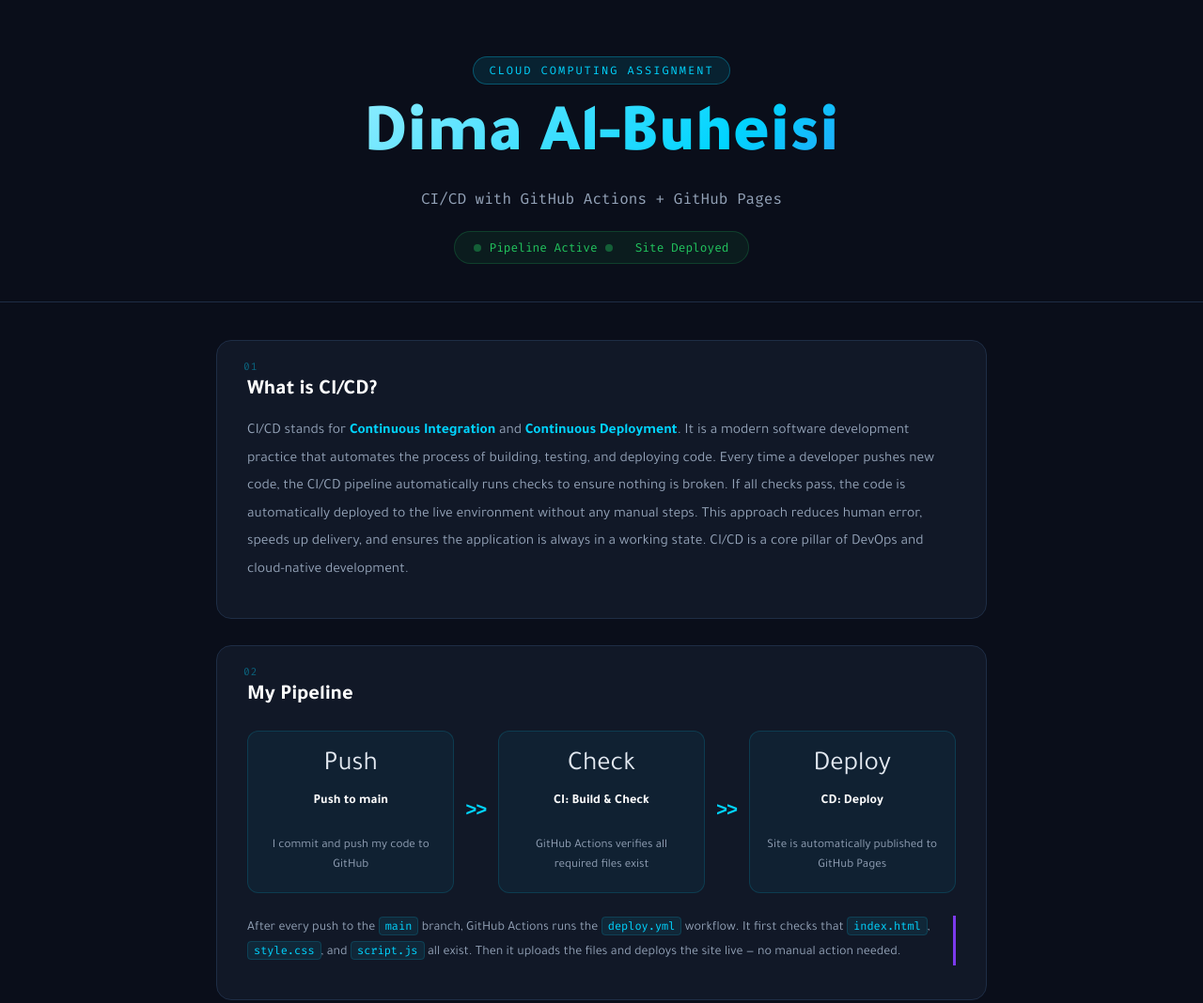
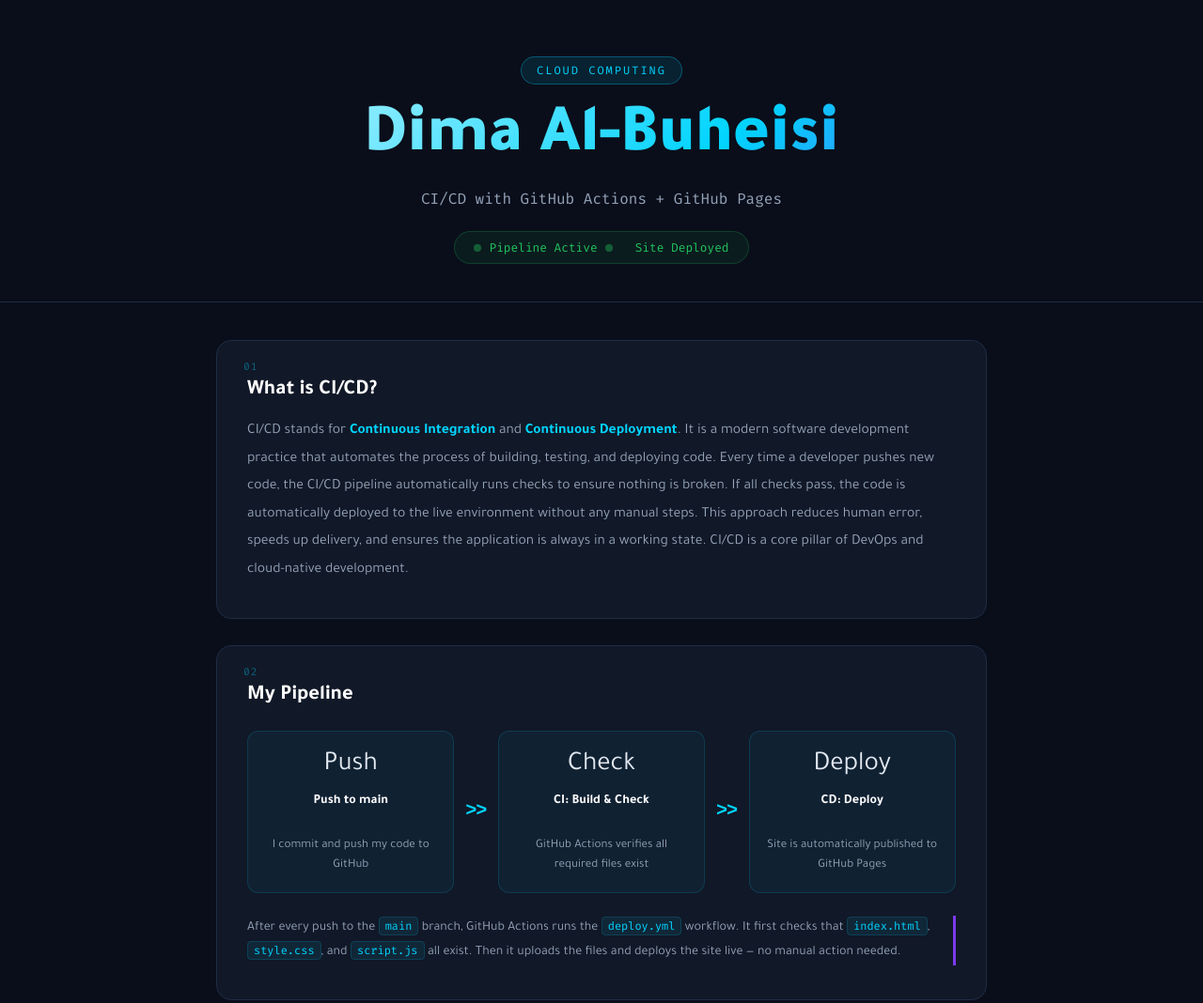
Before and after one commit to dimaalbohisi/cloud-beginner-cicd-pages-DimaBuheisi, a plain HTML site: page index.html in a window 1280 px wide. Shown: the top 1068 px of the page at 94% size. Drawn offline with Linux system fonts and the light colour scheme.

Commit message:
Update index.html

```diff
--- a/index.html
+++ b/index.html
@@ -10,7 +10,7 @@
 <body>
   <div class="bg-grid"></div>
   <header class="hero">
-    <div class="badge">Cloud Computing Assignment</div>
+    <div class="badge">Cloud Computing </div>
     <h1>Dima Al-Buheisi</h1>
     <p class="subtitle">CI/CD with GitHub Actions + GitHub Pages</p>
     <div class="status-bar">
```
